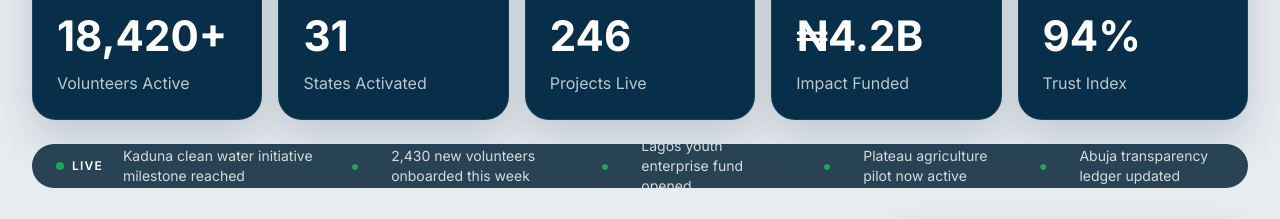
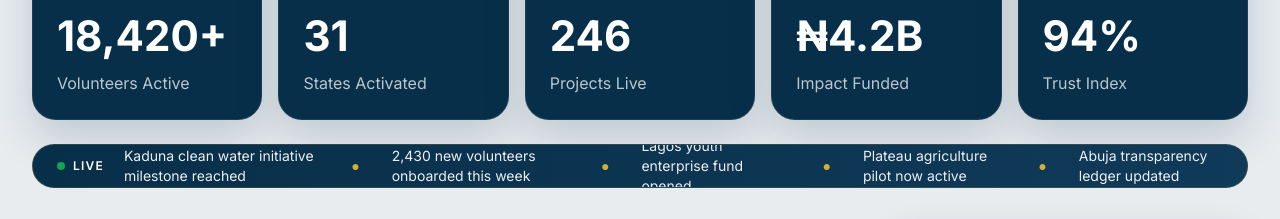
Before and after one commit to klmayua/cityboynew, a React (Vite) app: page / in a window 1280 px wide. Shown: the part 1360-1579 px from the top of the page. Built offline with nearby package versions, Linux system fonts and the light colour scheme.

Commit message:
Update LIVE ticker with gradient + gold accents

```diff
--- a/src/pages/HomePage.jsx
+++ b/src/pages/HomePage.jsx
@@ -110,25 +110,25 @@ export default function HomePage() {
               </div>
             </div>
 
-            {/* Live Ticker - Slim intelligence ribbon */}
-            <div className="mt-6 bg-[#08263a]/85 backdrop-blur-md rounded-full px-6 py-3 flex items-center gap-5 overflow-hidden" style={{maxHeight: '44px'}}>
+            {/* Live Ticker */}
+            <div className="mt-6 backdrop-blur-md rounded-[999px] px-6 py-3 flex items-center gap-5 overflow-hidden border border-[rgba(212,175,55,0.18)]" style={{maxHeight: '44px', background: 'linear-gradient(90deg, #082F49 0%, #103A59 100%)'}}>
               <div className="flex-shrink-0 flex items-center gap-2">
                 <span className="relative flex h-2 w-2">
-                  <span className="animate-ping absolute inline-flex h-full w-full rounded-full bg-[#18a957] opacity-75"></span>
-                  <span className="relative inline-flex rounded-full h-2 w-2 bg-[#18a957]"></span>
+                  <span className="animate-ping absolute inline-flex h-full w-full rounded-full bg-[#16A34A] opacity-75"></span>
+                  <span className="relative inline-flex rounded-full h-2 w-2 bg-[#16A34A]"></span>
                 </span>
                 <span className="text-white text-xs font-semibold tracking-widest">LIVE</span>
               </div>
               <div className="flex-1 overflow-hidden">
-                <div className="flex items-center gap-8 text-sm text-white/80 animate-marquee">
+                <div className="flex items-center gap-8 text-sm text-white/92 animate-marquee">
                   <span>Kaduna clean water initiative milestone reached</span>
-                  <span className="text-[#18a957]">●</span>
+                  <span className="text-[#D4AF37]">●</span>
                   <span>2,430 new volunteers onboarded this week</span>
-                  <span className="text-[#18a957]">●</span>
+                  <span className="text-[#D4AF37]">●</span>
                   <span>Lagos youth enterprise fund opened</span>
-                  <span className="text-[#18a957]">●</span>
+                  <span className="text-[#D4AF37]">●</span>
                   <span>Plateau agriculture pilot now active</span>
-                  <span className="text-[#18a957]">●</span>
+                  <span className="text-[#D4AF37]">●</span>
                   <span>Abuja transparency ledger updated</span>
                 </div>
               </div>
```
